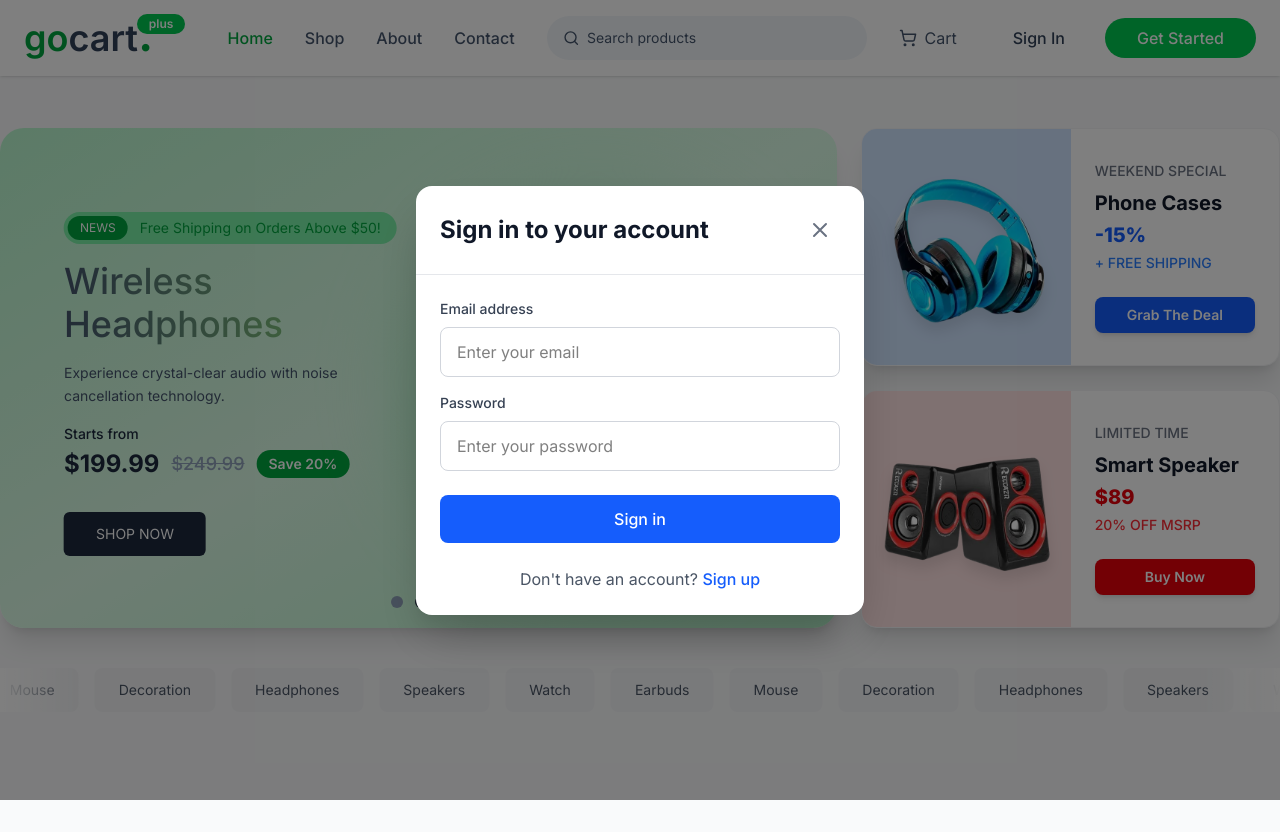
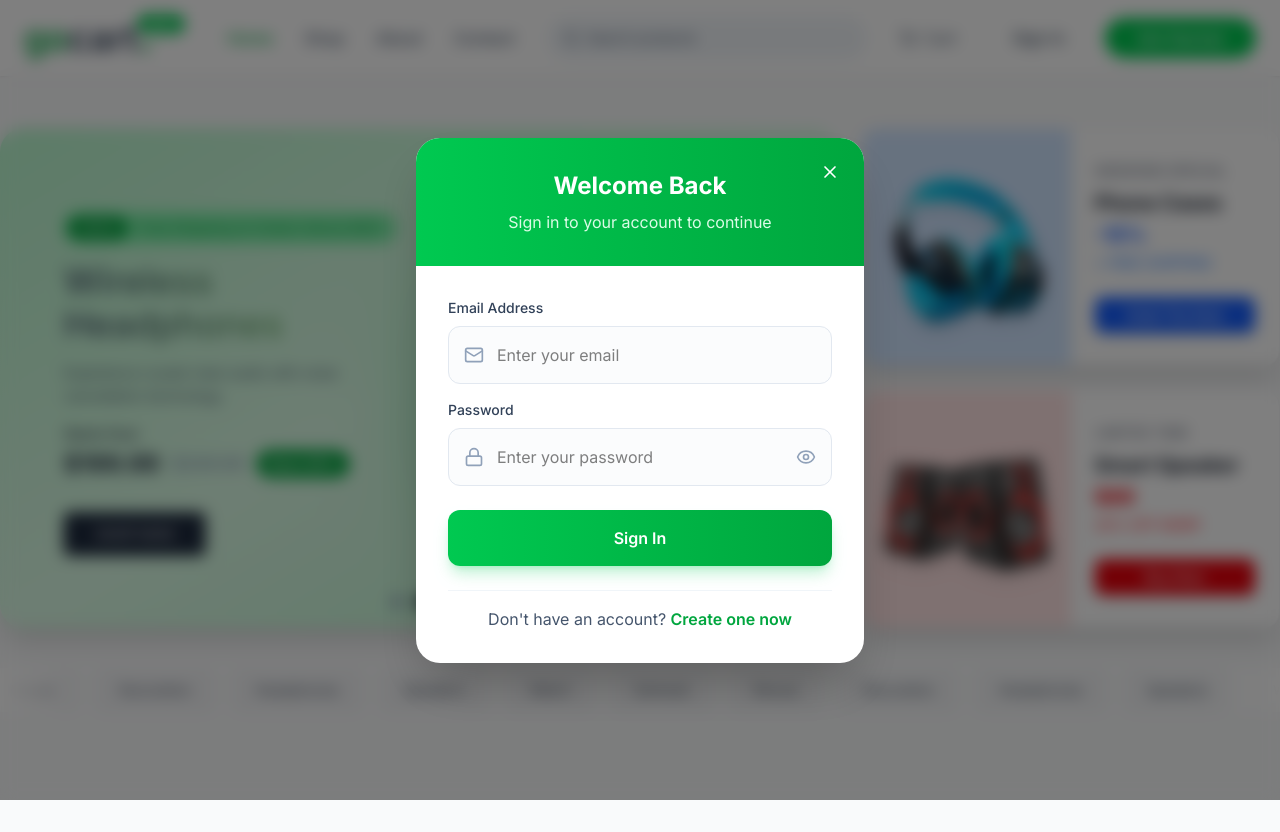
Before and after one commit to SupunNethsara/Electric-Product-Shop, a React (Vite) app in the folder resources/frontend/: page / in a window 1280 px wide. Both pictures are taken after a click on the button "Sign In". Built offline with nearby package versions, Linux system fonts and the light colour scheme.

Commit message:
Remake auth forms

```diff
--- a/resources/frontend/src/Pages/Login.jsx
+++ b/resources/frontend/src/Pages/Login.jsx
@@ -1,14 +1,15 @@
-// components/LoginModal.jsx
 import { useState, useEffect } from 'react';
 import { useDispatch, useSelector } from 'react-redux';
 import { loginUser, clearError } from "../Store/slices/authSlice.js";
 import { useNavigate } from "react-router-dom";
+import { X, Mail, Lock, Eye, EyeOff, Loader2 } from 'lucide-react';
 
 const LoginModal = ({ isOpen, onClose, onSwitchToRegister }) => {
     const [formData, setFormData] = useState({
         email: '',
         password: '',
     });
+    const [showPassword, setShowPassword] = useState(false);
 
     const dispatch = useDispatch();
     const navigate = useNavigate();
@@ -28,6 +29,7 @@ const LoginModal = ({ isOpen, onClose, onSwitchToRegister }) => {
             }
         }
     }, [isAuthenticated, isOpen, onClose, navigate, role]);
+
     useEffect(() => {
         if (isOpen) {
             dispatch(clearError());
@@ -75,93 +77,119 @@ const LoginModal = ({ isOpen, onClose, onSwitchToRegister }) => {
         }
     };
 
+    const togglePasswordVisibility = () => {
+        setShowPassword(!showPassword);
+    };
+
     if (!isOpen) return null;
 
     return (
         <div
-            className="fixed inset-0 z-50 flex items-center justify-center p-4 bg-black/50"
+            className="fixed inset-0 z-50 flex items-center justify-center p-4 bg-black/50 backdrop-blur-sm"
             onClick={handleOverlayClick}
         >
-            <div className="bg-white rounded-2xl shadow-2xl w-full max-w-md transform transition-all duration-300 scale-100">
-                <div className="flex items-center justify-between p-6 border-b border-gray-200">
-                    <h2 className="text-2xl font-bold text-gray-900">
-                        Sign in to your account
-                    </h2>
+            <div className="bg-white rounded-3xl shadow-2xl w-full max-w-md transform transition-all duration-300 scale-100 overflow-hidden">
+                <div className="relative bg-gradient-to-r from-green-500 to-green-600 p-8">
                     <button
                         onClick={onClose}
-                        className="p-2 hover:bg-gray-100 rounded-full transition-colors duration-200"
+                        className="absolute top-4 right-4 p-2 hover:bg-white/20 rounded-full transition-all duration-200 text-white"
                     >
-                        <svg className="w-6 h-6 text-gray-500" fill="none" stroke="currentColor" viewBox="0 0 24 24">
-                            <path strokeLinecap="round" strokeLinejoin="round" strokeWidth={2} d="M6 18L18 6M6 6l12 12" />
-                        </svg>
+                        <X size={20} />
                     </button>
+                    <div className="text-center">
+                        <h2 className="text-2xl font-bold text-white mb-2">
+                            Welcome Back
+                        </h2>
+                        <p className="text-green-100">
+                            Sign in to your account to continue
+                        </p>
                     </div>
-
-                {/* Form */}
-                <form className="p-6 space-y-6" onSubmit={handleSubmit}>
+                </div>
+                <form className="p-8 space-y-6" onSubmit={handleSubmit}>
                     {error && (
-                        <div className="bg-red-50 border border-red-200 text-red-700 px-4 py-3 rounded-lg text-sm">
+                        <div className="bg-red-50 border border-red-200 text-red-700 px-4 py-3 rounded-xl text-sm flex items-center gap-2">
+                            <div className="w-2 h-2 bg-red-500 rounded-full"></div>
                             {error}
                         </div>
                     )}
 
                     <div className="space-y-4">
-                        <div>
-                            <label htmlFor="email" className="block text-sm font-medium text-gray-700 mb-2">
-                                Email address
+                        <div className="relative">
+                            <label htmlFor="email" className="block text-sm font-medium text-slate-700 mb-2">
+                                Email Address
                             </label>
+                            <div className="relative">
+                                <Mail
+                                    size={20}
+                                    className="absolute left-4 top-1/2 transform -translate-y-1/2 text-slate-400"
+                                />
                                 <input
                                     id="email"
                                     name="email"
                                     type="email"
                                     required
-                                className="w-full px-4 py-3 border border-gray-300 rounded-lg focus:outline-none focus:ring-2 focus:ring-blue-500 focus:border-blue-500 transition-all duration-200"
+                                    className="w-full pl-12 pr-4 py-4 border border-slate-200 rounded-xl focus:outline-none focus:ring-2 focus:ring-green-500 focus:border-green-500 transition-all duration-200 bg-slate-50/50"
                                     placeholder="Enter your email"
                                     value={formData.email}
                                     onChange={handleChange}
                                 />
                             </div>
-                        <div>
-                            <label htmlFor="password" className="block text-sm font-medium text-gray-700 mb-2">
+                        </div>
+
+                        <div className="relative">
+                            <label htmlFor="password" className="block text-sm font-medium text-slate-700 mb-2">
                                 Password
                             </label>
+                            <div className="relative">
+                                <Lock
+                                    size={20}
+                                    className="absolute left-4 top-1/2 transform -translate-y-1/2 text-slate-400"
+                                />
                                 <input
                                     id="password"
                                     name="password"
-                                type="password"
+                                    type={showPassword ? "text" : "password"}
                                     required
-                                className="w-full px-4 py-3 border border-gray-300 rounded-lg focus:outline-none focus:ring-2 focus:ring-blue-500 focus:border-blue-500 transition-all duration-200"
+                                    className="w-full pl-12 pr-12 py-4 border border-slate-200 rounded-xl focus:outline-none focus:ring-2 focus:ring-green-500 focus:border-green-500 transition-all duration-200 bg-slate-50/50"
                                     placeholder="Enter your password"
                                     value={formData.password}
                                     onChange={handleChange}
                                 />
+                                <button
+                                    type="button"
+                                    onClick={togglePasswordVisibility}
+                                    className="absolute right-4 top-1/2 transform -translate-y-1/2 text-slate-400 hover:text-slate-600 transition-colors duration-200"
+                                >
+                                    {showPassword ? <EyeOff size={20} /> : <Eye size={20} />}
+                                </button>
+                            </div>
                         </div>
                     </div>
 
                     <button
                         type="submit"
                         disabled={isLoading}
-                        className="w-full bg-blue-600 text-white py-3 px-4 rounded-lg font-medium hover:bg-blue-700 focus:outline-none focus:ring-2 focus:ring-blue-500 focus:ring-offset-2 transition-all duration-200 disabled:opacity-50 disabled:cursor-not-allowed"
+                        className="w-full bg-gradient-to-r from-green-500 to-green-600 text-white py-4 px-4 rounded-xl font-semibold hover:from-green-600 hover:to-green-700 focus:outline-none focus:ring-2 focus:ring-green-500 focus:ring-offset-2 transition-all duration-200 disabled:opacity-50 disabled:cursor-not-allowed shadow-lg shadow-green-500/25"
                     >
                         {isLoading ? (
-                            <div className="flex items-center justify-center">
-                                <div className="w-5 h-5 border-t-2 border-white border-solid rounded-full animate-spin mr-2"></div>
+                            <div className="flex items-center justify-center gap-2">
+                                <Loader2 size={20} className="animate-spin" />
                                 Signing in...
                             </div>
                         ) : (
-                            'Sign in'
+                            'Sign In'
                         )}
                     </button>
 
-                    <div className="text-center">
-                        <p className="text-gray-600">
+                    <div className="text-center pt-4 border-t border-slate-100">
+                        <p className="text-slate-600">
                             Don't have an account?{' '}
                             <button
                                 type="button"
                                 onClick={onSwitchToRegister}
-                                className="text-blue-600 font-medium hover:text-blue-700 transition-colors duration-200"
+                                className="text-green-600 font-semibold hover:text-green-700 transition-colors duration-200"
                             >
-                                Sign up
+                                Create one now
                             </button>
                         </p>
                     </div>
--- a/resources/frontend/src/Pages/Register.jsx
+++ b/resources/frontend/src/Pages/Register.jsx
@@ -1,7 +1,7 @@
-// components/RegisterModal.jsx
 import { useState, useEffect } from 'react';
 import { useDispatch, useSelector } from 'react-redux';
 import { clearError, registerUser } from "../Store/slices/authSlice.js";
+import { X, User, Mail, Lock, Eye, EyeOff, Loader2 } from 'lucide-react';
 
 const RegisterModal = ({ isOpen, onClose, onSwitchToLogin }) => {
     const [formData, setFormData] = useState({
@@ -10,6 +10,8 @@ const RegisterModal = ({ isOpen, onClose, onSwitchToLogin }) => {
         password: '',
         password_confirmation: '',
     });
+    const [showPassword, setShowPassword] = useState(false);
+    const [showConfirmPassword, setShowConfirmPassword] = useState(false);
 
     const dispatch = useDispatch();
     const { isLoading, error, isAuthenticated } = useSelector((state) => state.auth);
@@ -67,124 +69,173 @@ const RegisterModal = ({ isOpen, onClose, onSwitchToLogin }) => {
         }
     };
 
+    const togglePasswordVisibility = () => {
+        setShowPassword(!showPassword);
+    };
+
+    const toggleConfirmPasswordVisibility = () => {
+        setShowConfirmPassword(!showConfirmPassword);
+    };
+
     if (!isOpen) return null;
 
     return (
         <div
-            className="fixed inset-0 z-50 flex items-center justify-center p-4 bg-black/50 "
+            className="fixed inset-0 z-50 flex items-center justify-center p-4 bg-black/50 backdrop-blur-sm"
             onClick={handleOverlayClick}
         >
-            <div className="bg-white rounded-2xl shadow-2xl w-full max-w-md transform transition-all duration-300 scale-100 max-h-[90vh] overflow-y-auto">
+            <div className="bg-white rounded-3xl shadow-2xl w-full max-w-md transform transition-all duration-300 scale-100 overflow-hidden max-h-[90vh] overflow-y-auto">
                 {/* Header */}
-                <div className="flex items-center justify-between p-6 border-b border-gray-200 sticky top-0 bg-white">
-                    <h2 className="text-2xl font-bold text-gray-900">
-                        Create your account
-                    </h2>
+                <div className="relative bg-gradient-to-r from-green-500 to-green-600 p-8 sticky top-0">
                     <button
                         onClick={onClose}
-                        className="p-2 hover:bg-gray-100 rounded-full transition-colors duration-200"
+                        className="absolute top-4 right-4 p-2 hover:bg-white/20 rounded-full transition-all duration-200 text-white"
                     >
-                        <svg className="w-6 h-6 text-gray-500" fill="none" stroke="currentColor" viewBox="0 0 24 24">
-                            <path strokeLinecap="round" strokeLinejoin="round" strokeWidth={2} d="M6 18L18 6M6 6l12 12" />
-                        </svg>
+                        <X size={20} />
                     </button>
+                    <div className="text-center">
+                        <h2 className="text-2xl font-bold text-white mb-2">
+                            Join Us Today
+                        </h2>
+                        <p className="text-green-100">
+                            Create your account to get started
+                        </p>
                     </div>
-
-                {/* Form */}
-                <form className="p-6 space-y-6" onSubmit={handleSubmit}>
+                </div>
+                <form className="p-8 space-y-6" onSubmit={handleSubmit}>
                     {error && (
-                        <div className="bg-red-50 border border-red-200 text-red-700 px-4 py-3 rounded-lg text-sm">
+                        <div className="bg-red-50 border border-red-200 text-red-700 px-4 py-3 rounded-xl text-sm flex items-center gap-2">
+                            <div className="w-2 h-2 bg-red-500 rounded-full"></div>
                             {error}
                         </div>
                     )}
 
                     <div className="space-y-4">
-                        <div>
-                            <label htmlFor="name" className="block text-sm font-medium text-gray-700 mb-2">
-                                Full name
+                        <div className="relative">
+                            <label htmlFor="name" className="block text-sm font-medium text-slate-700 mb-2">
+                                Full Name
                             </label>
+                            <div className="relative">
+                                <User
+                                    size={20}
+                                    className="absolute left-4 top-1/2 transform -translate-y-1/2 text-slate-400"
+                                />
                                 <input
                                     id="name"
                                     name="name"
                                     type="text"
                                     required
-                                className="w-full px-4 py-3 border border-gray-300 rounded-lg focus:outline-none focus:ring-2 focus:ring-blue-500 focus:border-blue-500 transition-all duration-200"
+                                    className="w-full pl-12 pr-4 py-4 border border-slate-200 rounded-xl focus:outline-none focus:ring-2 focus:ring-green-500 focus:border-green-500 transition-all duration-200 bg-slate-50/50"
                                     placeholder="Enter your full name"
                                     value={formData.name}
                                     onChange={handleChange}
                                 />
                             </div>
-                        <div>
-                            <label htmlFor="email" className="block text-sm font-medium text-gray-700 mb-2">
-                                Email address
+                        </div>
+                        <div className="relative">
+                            <label htmlFor="email" className="block text-sm font-medium text-slate-700 mb-2">
+                                Email Address
                             </label>
+                            <div className="relative">
+                                <Mail
+                                    size={20}
+                                    className="absolute left-4 top-1/2 transform -translate-y-1/2 text-slate-400"
+                                />
                                 <input
                                     id="email"
                                     name="email"
                                     type="email"
                                     required
-                                className="w-full px-4 py-3 border border-gray-300 rounded-lg focus:outline-none focus:ring-2 focus:ring-blue-500 focus:border-blue-500 transition-all duration-200"
+                                    className="w-full pl-12 pr-4 py-4 border border-slate-200 rounded-xl focus:outline-none focus:ring-2 focus:ring-green-500 focus:border-green-500 transition-all duration-200 bg-slate-50/50"
                                     placeholder="Enter your email"
                                     value={formData.email}
                                     onChange={handleChange}
                                 />
                             </div>
-                        <div>
-                            <label htmlFor="password" className="block text-sm font-medium text-gray-700 mb-2">
+                        </div>
+                        <div className="relative">
+                            <label htmlFor="password" className="block text-sm font-medium text-slate-700 mb-2">
                                 Password
                             </label>
+                            <div className="relative">
+                                <Lock
+                                    size={20}
+                                    className="absolute left-4 top-1/2 transform -translate-y-1/2 text-slate-400"
+                                />
                                 <input
                                     id="password"
                                     name="password"
-                                type="password"
+                                    type={showPassword ? "text" : "password"}
                                     required
-                                className="w-full px-4 py-3 border border-gray-300 rounded-lg focus:outline-none focus:ring-2 focus:ring-blue-500 focus:border-blue-500 transition-all duration-200"
+                                    className="w-full pl-12 pr-12 py-4 border border-slate-200 rounded-xl focus:outline-none focus:ring-2 focus:ring-green-500 focus:border-green-500 transition-all duration-200 bg-slate-50/50"
                                     placeholder="Create a password"
                                     value={formData.password}
                                     onChange={handleChange}
                                 />
+                                <button
+                                    type="button"
+                                    onClick={togglePasswordVisibility}
+                                    className="absolute right-4 top-1/2 transform -translate-y-1/2 text-slate-400 hover:text-slate-600 transition-colors duration-200"
+                                >
+                                    {showPassword ? <EyeOff size={20} /> : <Eye size={20} />}
+                                </button>
                             </div>
-                        <div>
-                            <label htmlFor="password_confirmation" className="block text-sm font-medium text-gray-700 mb-2">
-                                Confirm password
+                        </div>
+
+                        <div className="relative">
+                            <label htmlFor="password_confirmation" className="block text-sm font-medium text-slate-700 mb-2">
+                                Confirm Password
                             </label>
+                            <div className="relative">
+                                <Lock
+                                    size={20}
+                                    className="absolute left-4 top-1/2 transform -translate-y-1/2 text-slate-400"
+                                />
                                 <input
                                     id="password_confirmation"
                                     name="password_confirmation"
-                                type="password"
+                                    type={showConfirmPassword ? "text" : "password"}
                                     required
-                                className="w-full px-4 py-3 border border-gray-300 rounded-lg focus:outline-none focus:ring-2 focus:ring-blue-500 focus:border-blue-500 transition-all duration-200"
+                                    className="w-full pl-12 pr-12 py-4 border border-slate-200 rounded-xl focus:outline-none focus:ring-2 focus:ring-green-500 focus:border-green-500 transition-all duration-200 bg-slate-50/50"
                                     placeholder="Confirm your password"
                                     value={formData.password_confirmation}
                                     onChange={handleChange}
                                 />
+                                <button
+                                    type="button"
+                                    onClick={toggleConfirmPasswordVisibility}
+                                    className="absolute right-4 top-1/2 transform -translate-y-1/2 text-slate-400 hover:text-slate-600 transition-colors duration-200"
+                                >
+                                    {showConfirmPassword ? <EyeOff size={20} /> : <Eye size={20} />}
+                                </button>
+                            </div>
                         </div>
                     </div>
 
                     <button
                         type="submit"
                         disabled={isLoading}
-                        className="w-full bg-blue-600 text-white py-3 px-4 rounded-lg font-medium hover:bg-blue-700 focus:outline-none focus:ring-2 focus:ring-blue-500 focus:ring-offset-2 transition-all duration-200 disabled:opacity-50 disabled:cursor-not-allowed"
+                        className="w-full bg-gradient-to-r from-green-500 to-green-600 text-white py-4 px-4 rounded-xl font-semibold hover:from-green-600 hover:to-green-700 focus:outline-none focus:ring-2 focus:ring-green-500 focus:ring-offset-2 transition-all duration-200 disabled:opacity-50 disabled:cursor-not-allowed shadow-lg shadow-green-500/25"
                     >
                         {isLoading ? (
-                            <div className="flex items-center justify-center">
-                                <div className="w-5 h-5 border-t-2 border-white border-solid rounded-full animate-spin mr-2"></div>
+                            <div className="flex items-center justify-center gap-2">
+                                <Loader2 size={20} className="animate-spin" />
                                 Creating account...
                             </div>
                         ) : (
-                            'Sign up'
+                            'Create Account'
                         )}
                     </button>
 
-                    <div className="text-center">
-                        <p className="text-gray-600">
+                    <div className="text-center pt-4 border-t border-slate-100">
+                        <p className="text-slate-600">
                             Already have an account?{' '}
                             <button
                                 type="button"
                                 onClick={onSwitchToLogin}
-                                className="text-blue-600 font-medium hover:text-blue-700 transition-colors duration-200"
+                                className="text-green-600 font-semibold hover:text-green-700 transition-colors duration-200"
                             >
-                                Sign in
+                                Sign in here
                             </button>
                         </p>
                     </div>
```
Lines whose indentation alone changed are shown as unchanged.
